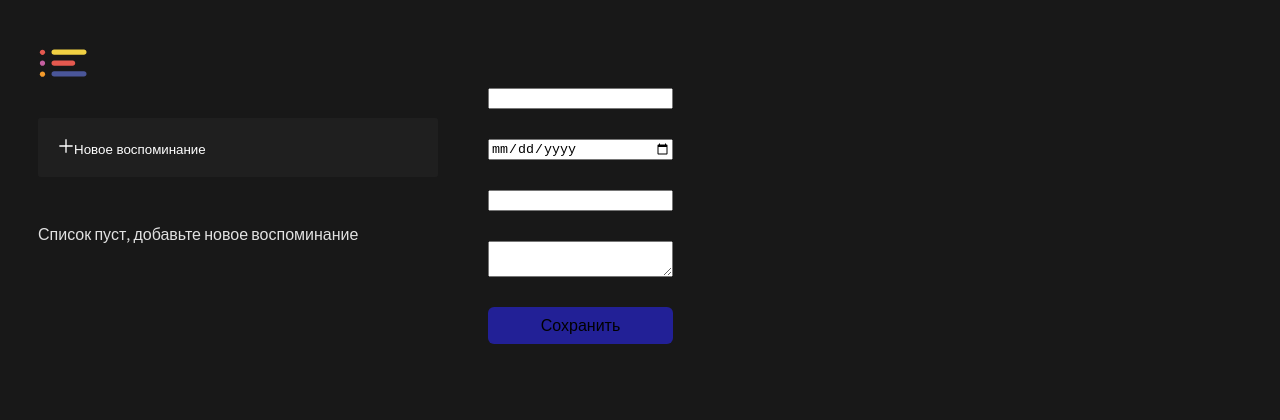
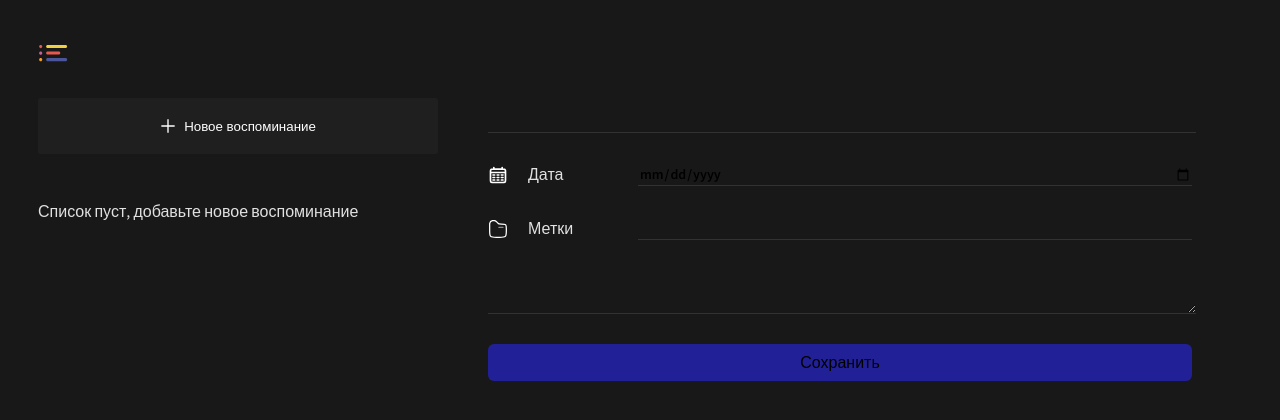
Before and after one commit to K3shandr/personal-journal-app, a React (Vite) app: page / in a window 1280 px wide. Shown: the top 420 px of the page. Built offline with nearby package versions, Linux system fonts and the light colour scheme.

Commit message:
add style in form and add icons

```diff
--- a/src/App.jsx
+++ b/src/App.jsx
@@ -26,9 +26,6 @@ function App() {
 	};
 
 
-
-
-
 	return (
 
 
--- a/src/components/CardButton/CardButton.css
+++ b/src/components/CardButton/CardButton.css
@@ -5,7 +5,6 @@
     padding: 20px;
     border:none;
     text-align: start;
-    display: block;
     cursor: pointer;
     width: 100%;
 }
--- a/src/components/Header/Header.module.css
+++ b/src/components/Header/Header.module.css
@@ -1,3 +1,3 @@
 .logo {
-    width: 50px;
+    width: 30px;
 }
--- a/src/components/JournalForm/JournalForm.jsx
+++ b/src/components/JournalForm/JournalForm.jsx
@@ -44,13 +44,28 @@ function JournalForm({onSubmit}) {
 
 	return (
 		<form className={styles['journal-form']} onSubmit={addJournalItem}>
-			<input type='text' name='title' className={cn(styles.input,{
-				[styles.invalid] : !formValidState.title}
-			)}/>
-			<input type='date' name='date' className={cn(styles.input,{
-				[styles.invalid] : !formValidState.date}
-			)}/>
-			<input type='text' name='tag'/>
+			<div>
+				<input type='text' name='title' className={cn(styles['input-title'],{
+					[styles.invalid] : !formValidState.title}
+				)}/>
+			</div>
+			<div className={styles['form-row']}>
+				<label htmlFor='date' className={styles['form-label']}>
+					<img className={styles['calendar-icon']} src='../public/calendar.svg' alt='иконка календаря'/>
+					<span>Дата</span>
+				</label>
+				<input type='date' name='date' id='date' className={cn(styles.input,{
+					[styles.invalid] : !formValidState.date}
+				)}/>
+			</div>
+			<div className={styles['form-row']}>
+				<label htmlFor='tag' className={styles['form-label']}>
+					<img className={styles['folder-icon']} src='./public/folder.svg' alt='Иконка папки' />
+					<span>Метки</span>
+				</label>
+				<input type='text' id='tag' name='tag' className={styles.input}/>
+			</div>
+
 			<textarea name='text'className={cn(styles.input,{
 				[styles.invalid] : !formValidState.text}
 			)}></textarea>
--- a/src/components/JournalForm/JournalForm.module.css
+++ b/src/components/JournalForm/JournalForm.module.css
@@ -4,7 +4,51 @@
     gap:30px;
 }
 
+
+.input-title {
+    border:none;
+    background: none;
+    font-size: 32px;
+    font-style: normal;
+    font-weight: 600;
+    line-height: normal;
+    font-family: 'Source Sans 3', sans-serif;
+    border-bottom: 1px solid #323232;
+    width: 100%;
+}
+
+.form-label {
+    display: flex;
+    align-items: center;
+    gap:20px;
+    min-width: 150px;
+}
+
+.form-row {
+    display: flex;
+    align-items: center;
+}
+
+.input {
+    border:none;
+    background: none;
+    font-size: 14px;
+    font-style: normal;
+    font-weight: 600;
+    line-height: normal;
+    font-family: 'Source Sans 3', sans-serif;
+    border-bottom: 1px solid #323232;
+    width: 100%;
+}
+
 .invalid {
-    border: 1px solid red;
     background: rgba(100, 17, 17, 0.45);
 }
+
+.folder-icon{
+    width: 20px;
+}
+
+.calendar-icon{
+    width: 20px;
+}
--- a/src/layouts/Body/Body.css
+++ b/src/layouts/Body/Body.css
@@ -1,3 +1,4 @@
 .body {
     padding:50px;
+    width:100%;
 }
--- a/src/layouts/LeftPanel/LeftPanel.css
+++ b/src/layouts/LeftPanel/LeftPanel.css
@@ -1,5 +1,5 @@
 .left-panel {
-    width:400px;
+    min-width:400px;
     display: flex;
     flex-direction: column;
     gap:30px;
```
Also changed, not shown: public/calendar.svg (added), public/folder.svg (added).
